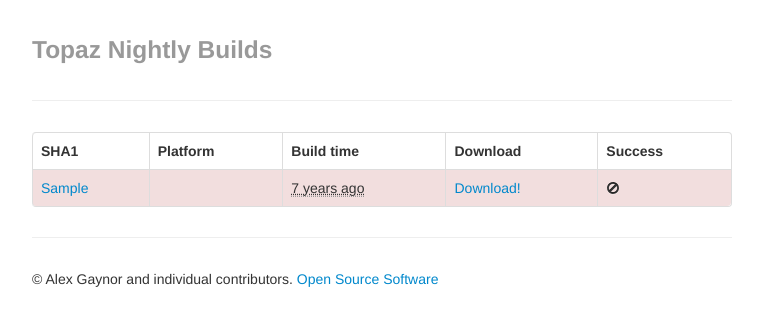
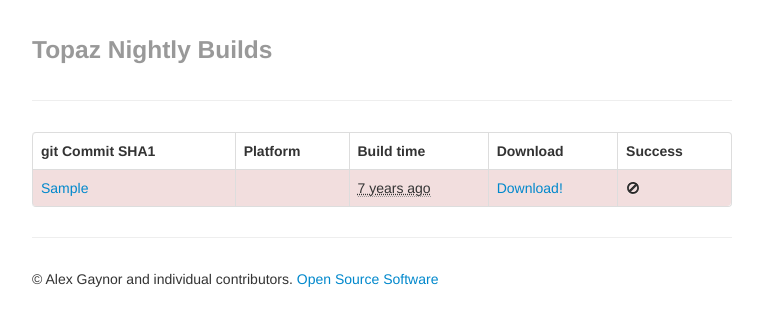
Before and after one commit to topazproject/topaz-site, a Python web app: template templates/builds_list.html in a window 1280 px wide. Shown: the top 326 px of the page, without its empty margins (258-1021 px from the left). Run offline with Jinja, Linux system fonts and the light colour scheme; the template is opened without the code that fills it: most values are stand-ins (such as "Sample title", 1, 10 or a date in 2020); some libraries are stand-ins or nearby versions.

Commit message:
make this column more clear

```diff
--- a/templates/builds_list.html
+++ b/templates/builds_list.html
@@ -6,7 +6,7 @@
     <table class="table table-bordered">
         <thead>
             <tr>
-                <th>SHA1</th>
+                <th>git Commit SHA1</th>
                 <th>Platform</th>
                 <th>Build time</th>
                 <th>Download</th>
```
